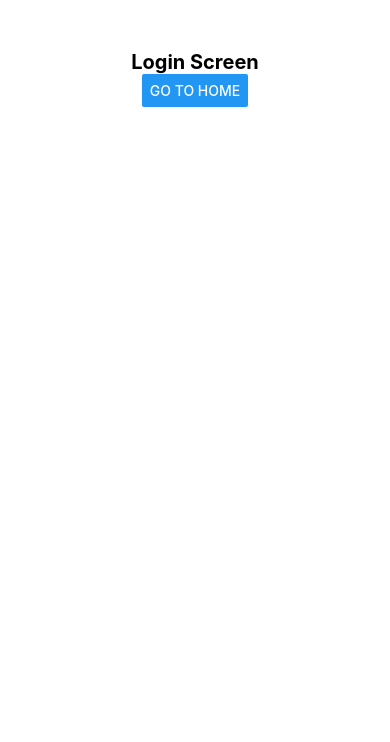
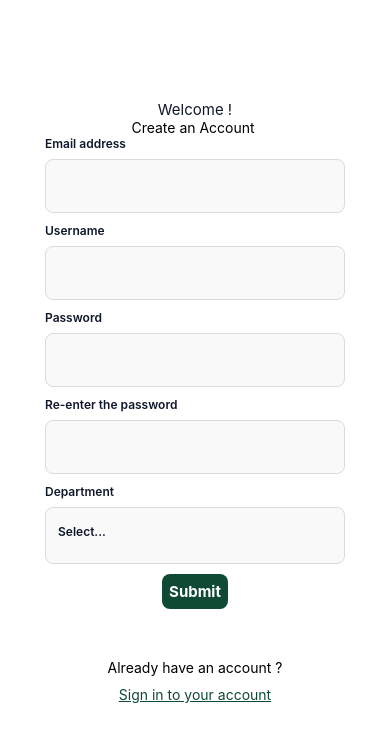
Before and after one commit to yana-burdziuk/planetpals-frontend, a React Native app: screen /SignUp in a window 390 px wide. Shown: the top 742 px of the page. Built offline with nearby package versions, Linux system fonts and the light colour scheme.

Commit message:
commit avant merge

```diff
--- a/App.js
+++ b/App.js
@@ -4,9 +4,10 @@ import { createNativeStackNavigator } from '@react-navigation/native-stack';
 import { createBottomTabNavigator } from '@react-navigation/bottom-tabs';
 import FontAwesome from 'react-native-vector-icons/FontAwesome';
 
-import LoginScreen from './screens/LoginScreen';
+import LandingPage from './screens/LandingPage';
 import HomeScreen from './screens/HomeScreen';
 import ProfileScreen from './screens/ProfileScreen';
+import SignUpScreen from './screens/SignUpScreen'
 
 const Stack = createNativeStackNavigator();
 const Tab = createBottomTabNavigator();
@@ -37,7 +38,9 @@ export default function App() {
   return (
     <NavigationContainer>
       <Stack.Navigator screenOptions={{ headerShown: false }}>
-        <Stack.Screen name="Login" component={LoginScreen} />
+        {/* pour arriver sur la page Landing en lancant l'application */}
+        <Stack.Screen name="LandingPage" component={LandingPage} />
+        <Stack.Screen name="SignUp" component={SignUpScreen} />
         <Stack.Screen name="TabNavigator" component={TabNavigator} />
       </Stack.Navigator>
     </NavigationContainer>
--- a/package.json
+++ b/package.json
@@ -9,6 +9,7 @@
     "web": "expo start --web"
   },
   "dependencies": {
+    "@react-native-picker/picker": "^2.11.1",
     "@react-navigation/bottom-tabs": "6",
     "@react-navigation/native": "6",
     "@react-navigation/native-stack": "6",
--- /dev/null
+++ b/screens/LandingPage.js
@@ -0,0 +1,62 @@
+import React from "react";
+import { View, Text, StyleSheet, TouchableOpacity, Image } from "react-native";
+
+export default function LandingPage({ navigation }) {
+  return (
+    <View style={styles.container}>
+      <Image
+        source={require("../assets/planetB.png")} // l'image en attendant qu'on trouve la bonne
+        style={styles.image}
+      />
+      <View style={styles.buttonContainer}>
+        <TouchableOpacity
+          style={styles.button}
+          activeOpacity={0.7} // un effet sur le bouton au clic (70% visible, 30% transparent)
+          onPress={() => navigation.navigate("SignUp")}
+        >
+          <Text style={styles.buttonText}>Sign Up</Text>
+        </TouchableOpacity>
+        <TouchableOpacity
+          style={styles.button}
+          activeOpacity={0.7}
+          onPress={() => navigation.navigate("TabNavigator")}
+        >
+          <Text style={styles.buttonText}>Sign In</Text>
+        </TouchableOpacity>
+      </View>
+    </View>
+  );
+}
+
+const styles = StyleSheet.create({
+  container: {
+    flex: 1,
+    backgroundColor: "#fff",
+    alignItems: "center", // centrer horizontalement
+    justifyContent: "center",
+    padding: 20,
+  },
+  image: {
+    width: 200,
+    height: 200,
+    marginBottom: 30,
+  },
+  buttonContainer: {
+    width: "100%",
+    alignItems : "center"
+  },
+  button: {
+    backgroundColor: '#0F4B34',
+    paddingVertical: 16, // hauteur du bouton
+    paddingHorizontal: 12, // largeur du bouton
+    borderRadius: 8,
+    marginVertical: 10, // que les boutons soient séparés
+    width: '80%',
+  },
+  buttonText: {
+    color: 'white',
+    fontSize: 15,
+    fontWeight: 'bold',
+    textAlign: 'center',
+  }
+});
--- a/screens/LoginScreen.js
+++ /dev/null
@@ -1,27 +0,0 @@
-import React from 'react';
-import { View, Text, Button, StyleSheet } from 'react-native';
-
-export default function LoginScreen({ navigation }) {
-  return (
-    <View style={styles.container}>
-      <Text style={styles.title}>Login Screen</Text>
-      <Button
-        title="Go to Home"
-        onPress={() => navigation.navigate('TabNavigator')}
-      />
-    </View>
-  );
-}
-
-const styles = StyleSheet.create({
-  container: {
-    flex: 1,
-    backgroundColor: '#fff',
-    alignItems: 'center', // centrer horizontalement
-  },
-  title: {
-    marginTop: 50, // espace par rapport au haut de l'écran
-    fontSize: 20,
-    fontWeight: 'bold',
-  },
-});
--- /dev/null
+++ b/screens/SignUpScreen.js
@@ -0,0 +1,217 @@
+import React, { useState } from "react";
+import {
+  View,
+  Text,
+  StyleSheet,
+  TouchableOpacity,
+  TextInput,
+  ScrollView,
+} from "react-native";
+
+const departments = ["IT", "HR", "Marketing", "Finance", "Logistics"];
+
+function submitSignUpForm() {
+  console.log("button clicked");
+}
+
+export default function LandingPage({ navigation }) {
+  const [selectedDepartment, setSelectedDepartment] = useState(""); // état pour stocker le departement sélectionné
+  const [isDropdownVisible, setDropdownVisible] = useState(false); // état pour controler la visibilité du dropdown
+
+  // fonctione qu'on appelle lorsqu’un département est sélectionné
+  const handleSelect = (dept) => {
+    setSelectedDepartment(dept); // mise à jour du département sélectionné dans l'état
+    setDropdownVisible(false); // on ferme la dropdown
+  };
+
+  return (
+    <View style={styles.container}>
+      {/* Bienvenue text*/}
+      <View style={styles.welcomeText}>
+        <Text style={styles.welcomeWord}>Welcome !</Text>
+        <Text>Create an Account </Text>
+      </View>
+
+      {/* Email */}
+      <View style={styles.inputContainer}>
+        <Text style={styles.inputFormLabel}>Email address</Text>
+        <TextInput
+          style={styles.formInput}
+          // value={} à mettre dynamiquement
+          //onChangeText={} à mettre dynamiquement
+          placeholder=""
+          placeholderTextColor="#999"
+        />
+      </View>
+      {/* Username */}
+      <View style={styles.inputContainer}>
+        <Text style={styles.inputFormLabel}>Username</Text>
+        <TextInput
+          style={styles.formInput}
+          // value={} à mettre dynamiquement
+          //onChangeText={} à mettre dynamiquement
+          placeholder=""
+          placeholderTextColor="#999"
+        />
+      </View>
+      {/* Password */}
+      <View style={styles.inputContainer}>
+        <Text style={styles.inputFormLabel}>Password</Text>
+        <TextInput
+          style={styles.formInput}
+          // value={} à mettre dynamiquement
+          //onChangeText={} à mettre dynamiquement
+          placeholder=""
+          placeholderTextColor="#999"
+        />
+      </View>
+      {/* Re enter the password */}
+      <View style={styles.inputContainer}>
+        <Text style={styles.inputFormLabel}>Re-enter the password</Text>
+        <TextInput
+          style={styles.formInput}
+          // value={} à mettre dynamiquement
+          //onChangeText={} à mettre dynamiquement
+          placeholder=""
+          placeholderTextColor="#999"
+        />
+      </View>
+
+      {/* Department Dropdown */}
+      <View style={styles.inputContainer}>
+        <Text style={styles.inputFormLabel}>Department</Text>
+
+        {/* bouton qui va déclencher l'ouverture de la dropdown */}
+        <TouchableOpacity
+          style={styles.formInput}
+          onPress={() => setDropdownVisible(!isDropdownVisible)}
+        >
+          <Text style={styles.inputFormLabel}>
+            {/* cela affiche la valeur sélectionnée ou un texte par défaut */}
+            {selectedDepartment || "Select..."}
+          </Text>
+        </TouchableOpacity>
+        {/*  si on a cliqué sur la dropdown alors */}
+        {isDropdownVisible && (
+          <View style={styles.dropdownBox}>
+            <ScrollView style={{ maxHeight: 150 }}>
+              {/* on parcourt la liste des departements */}
+              {departments.map((dept) => (
+                <TouchableOpacity
+                  key={dept}
+                  style={styles.option}
+                  onPress={() => handleSelect(dept)}
+                >
+                  <Text>{dept}</Text>
+                </TouchableOpacity>
+              ))}
+            </ScrollView>
+          </View>
+        )}
+      </View>
+
+      <View style={styles.buttonContainer}>
+        <TouchableOpacity
+          style={styles.submitButton}
+          activeOpacity={0.7} // un effet sur le bouton au clic (70% visible, 30% transparent)
+          onPress={() => submitSignUpForm()}
+        >
+          <Text style={styles.buttonText}>Submit</Text>
+        </TouchableOpacity>
+      </View>
+      <View style={styles.goBackContainer}>
+        <Text style={styles.goBackText}>Already have an account ?</Text>
+       {/* à changer pour sign in*/}
+        <TouchableOpacity onPress={() => navigation.navigate("TabNavigator")}>
+          <Text style={styles.backToSignIn}>Sign in to your account</Text>
+        </TouchableOpacity>
+      </View>
+    </View>
+  );
+}
+
+const styles = StyleSheet.create({
+  container: {
+    paddingTop: 100,
+    flex: 1,
+    backgroundColor: "#fff",
+    alignItems: "center", // centrer horizontalement
+  },
+  welcomeText: {
+    alignItems: "center",
+  },
+  welcomeWord: {
+    fontSize: 15,
+    color: "#0F172A",
+  },
+  inputContainer: {
+    marginBottom: 10,
+    width: 300,
+  },
+  inputFormLabel: {
+    fontSize: 12,
+    fontWeight: "600",
+    color: "#0F172A",
+    marginBottom: 8,
+  },
+  buttonContainer: {
+    width: "100%",
+    alignItems: "center",
+  },
+
+  dropdownBox: {
+    borderWidth: 1,
+    borderColor: "#DBDBDB",
+    borderRadius: 8,
+    marginTop: 5,
+    backgroundColor: "#fff",
+  },
+  option: {
+    padding: 15, // de tous les côtés
+    borderBottomWidth: 1,
+    borderBottomColor: "#eee",
+  },
+  formInput: {
+    borderWidth: 1,
+    borderColor: "#DBDBDB",
+    borderRadius: 8,
+    paddingVertical: 16, // hauteur du bouton
+    paddingHorizontal: 12, // largeur du bouton
+    fontSize: 16,
+    backgroundColor: "#f9f9f9",
+  },
+  submitButton: {
+    backgroundColor: "#0F4B34",
+    paddingVertical: 8, // hauteur du bouton
+    paddingHorizontal: 7, // largeur du bouton
+    borderRadius: 8,
+  },
+  button: {
+    backgroundColor: "#0F4B34",
+    paddingVertical: 16, // hauteur du bouton
+    paddingHorizontal: 12, // largeur du bouton
+    borderRadius: 8,
+    marginVertical: 10, // que les boutons soient séparés
+    width: "80%",
+  },
+  buttonText: {
+    color: "white",
+    fontSize: 15,
+    fontWeight: "bold",
+    textAlign: "center",
+  },
+  backToSignIn: {
+    color: "#0F4B34",
+    marginTop: 10,
+    textDecorationLine: "underline",
+  },
+
+  goBackContainer: {
+    marginTop: 50,
+    alignItems: "center",
+    justifyContent: "center",
+  },
+  goBackText: {
+    textAlign: "center",
+  },
+});
```
Also changed, not shown: assets/planetB.png (added), 1 other file (tests, documents, lock files or other folders).
